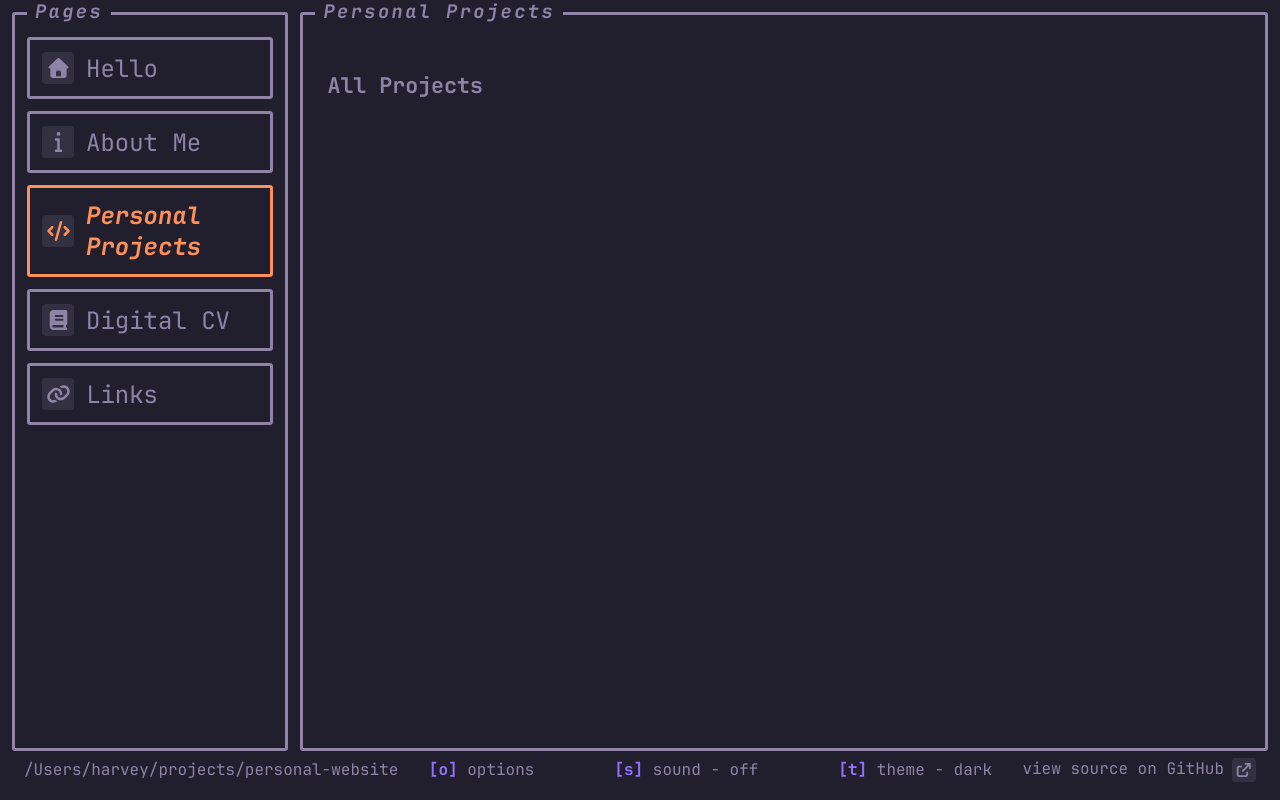
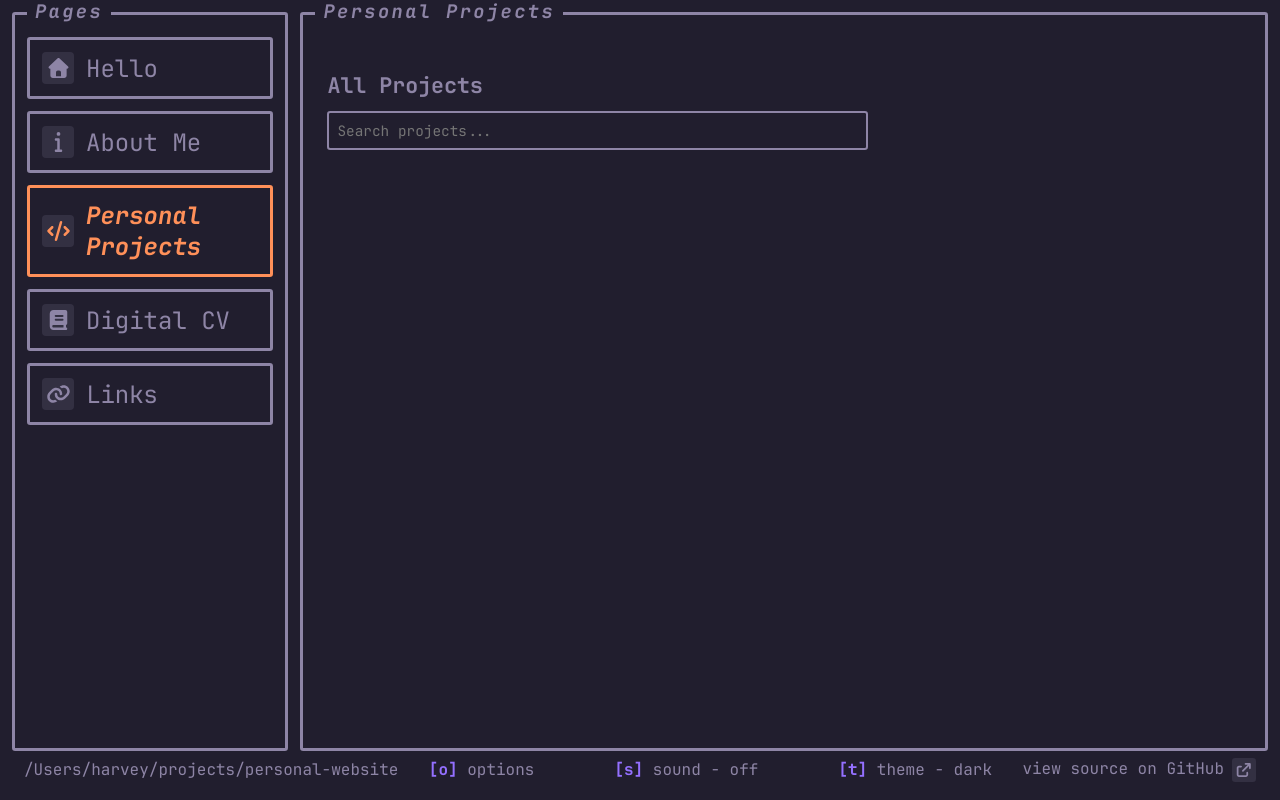
Before and after one commit to harveybalaam/personal-website, a React (Vite) app: page /projects in a window 1280 px wide. Built offline with nearby package versions, Linux system fonts and the light colour scheme.

Commit message:
feat: add search to projects page

```diff
--- /dev/null
+++ b/src/components/inputs/Search/Search.css
@@ -0,0 +1,20 @@
+.search {
+  color: var(--text-primary);
+  font-size: 0.9rem;
+  font-family: "JetBrains Mono", ui-monospace, monospace;
+  background: none;
+  border: 0.15rem solid var(--border);
+  border-radius: 0.2rem;
+  outline: none;
+  margin: 0;
+  padding: 0.5rem;
+}
+
+.search:hover {
+  border-color: var(--blue-hover);
+}
+
+.search:active,
+.search:focus {
+  border-color: var(--blue-active);
+}
--- /dev/null
+++ b/src/components/inputs/Search/index.tsx
@@ -0,0 +1,18 @@
+import "./Search.css";
+
+interface SearchProps {
+  searchValue: string;
+  setSearchValue: React.Dispatch<React.SetStateAction<string>>;
+}
+
+export default function Search({ searchValue, setSearchValue }: SearchProps) {
+  return (
+    <input
+      className="search"
+      onChange={(e) => setSearchValue(e.target.value)}
+      placeholder="Search projects..."
+      type="search"
+      value={searchValue}
+    ></input>
+  );
+}
--- a/src/pages/PersonalProjects/PersonalProjects.css
+++ b/src/pages/PersonalProjects/PersonalProjects.css
@@ -11,3 +11,14 @@
   font-size: 1.35rem;
   margin-bottom: 0;
 }
+
+.projects > h3.featured-projects-header {
+  margin-top: 0;
+}
+
+.projects-search-filter {
+  display: grid;
+  grid-template-columns: 3fr 2fr;
+  gap: 0.75rem;
+  margin-bottom: 0.75rem;
+}
--- a/src/pages/PersonalProjects/index.tsx
+++ b/src/pages/PersonalProjects/index.tsx
@@ -1,4 +1,6 @@
 import Project from "./Project";
+import Search from "../../components/inputs/Search";
+import { useState } from "react";
 import "./PersonalProjects.css";
 
 interface Tag {
@@ -21,6 +23,8 @@ export interface Project {
 const projects: Project[] = [];
 
 export default function PersonalProjects() {
+  const [searchValue, setSearchValue] = useState("");
+
   const featuredProjects = projects.filter((project) => project.isFeatured);
   const hasFeaturedProjects = featuredProjects.length > 0;
 
@@ -28,7 +32,7 @@ export default function PersonalProjects() {
     <div className="projects">
       {hasFeaturedProjects && (
         <>
-          <h3 className="project-section-header">{`Featured Project${featuredProjects.length > 1 ? "s" : ""}`}</h3>
+          <h3 className="featured-projects-header">{`Featured Project${featuredProjects.length > 1 ? "s" : ""}`}</h3>
           {featuredProjects.map((project) => (
             <Project
               key={project.id}
@@ -45,9 +49,16 @@ export default function PersonalProjects() {
           ))}
         </>
       )}
-      <h3 className="project-section-header">All Projects</h3>
+      <h3>All Projects</h3>
+      <div className="projects-search-filter">
+        <Search searchValue={searchValue} setSearchValue={setSearchValue} />
+      </div>
       {projects
-        .filter((project) => !project.isFeatured)
+        .filter(
+          (project) =>
+            !project.isFeatured &&
+            project.title.toLowerCase().includes(searchValue.toLowerCase()),
+        )
         .map((project) => (
           <Project
             key={project.id}
```
